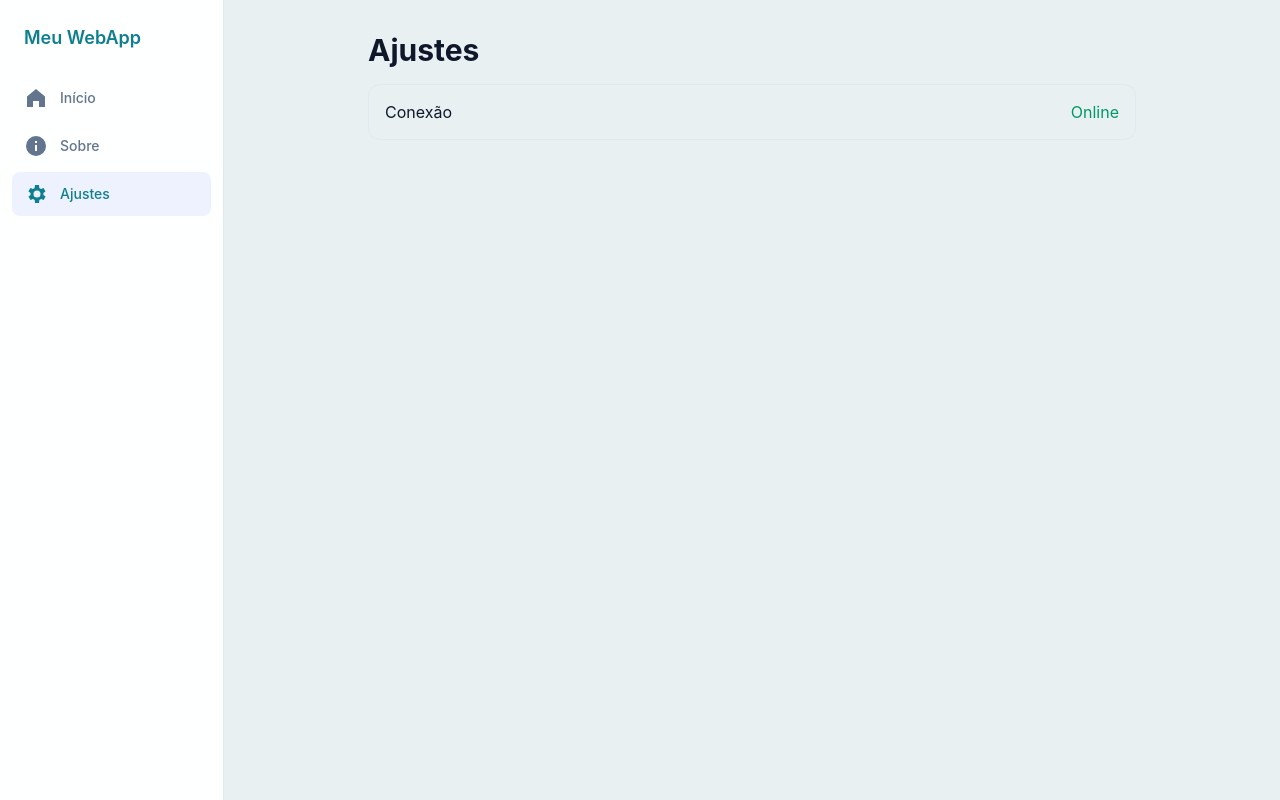
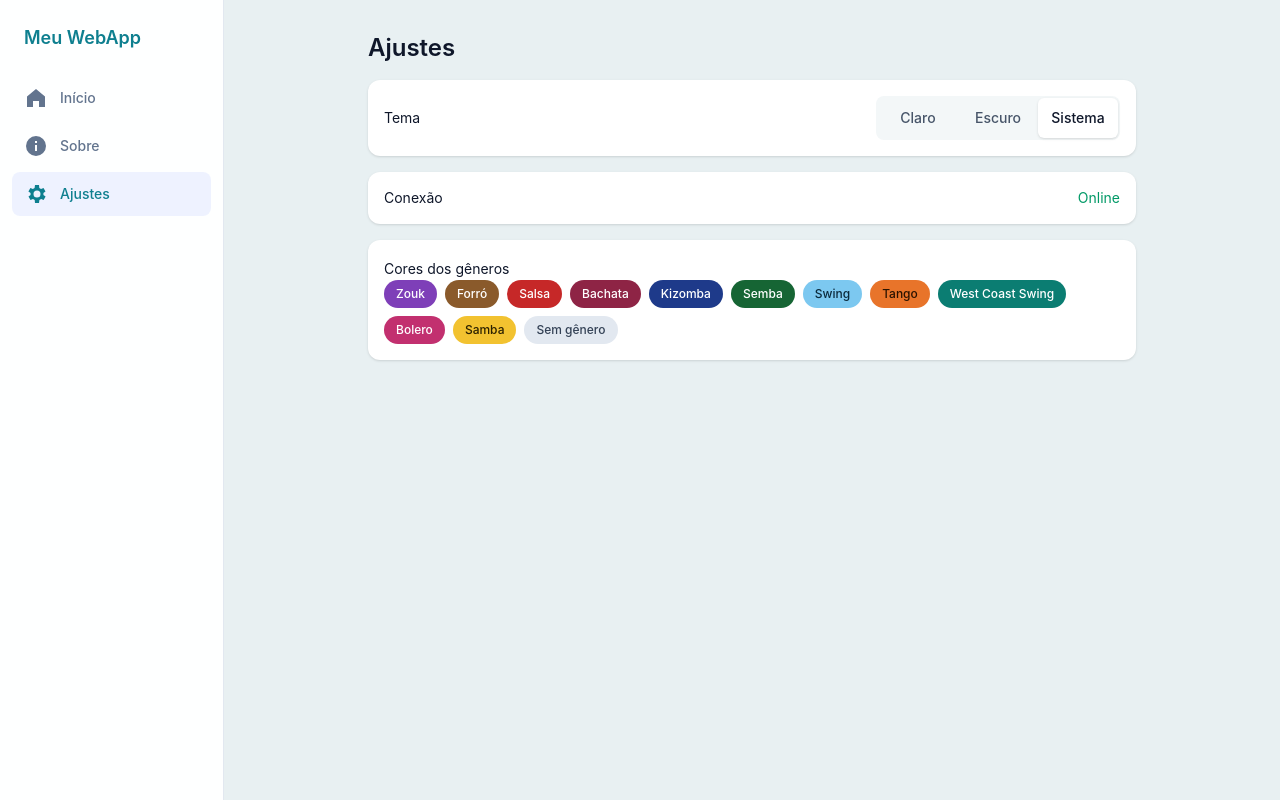
Before and after one commit to carloshrabelo/ai, a React (Vite) app: page /settings in a window 1280 px wide. Built offline with nearby package versions, Linux system fonts and the light colour scheme; no server answers.

Commit message:
Add base UI components and theme selector in settings
Co-Authored-By: Claude Opus 5.5 <noreply@anthropic.com>

```diff
--- /dev/null
+++ b/src/components/ui/Button.tsx
@@ -0,0 +1,46 @@
+import type { ButtonHTMLAttributes, ReactNode } from 'react'
+
+const FOCUS = 'focus-visible:outline-2 focus-visible:outline-offset-2 focus-visible:outline-brand'
+
+const VARIANTS = {
+  primary: 'bg-brand text-brand-fg hover:opacity-90',
+  secondary: 'border border-border bg-surface text-fg hover:bg-surface-muted',
+  ghost: 'text-fg-muted hover:bg-surface-muted hover:text-fg',
+}
+
+type ButtonProps = ButtonHTMLAttributes<HTMLButtonElement> & {
+  variant?: keyof typeof VARIANTS
+}
+
+/** Botão com texto: 44px de altura, rounded-lg. */
+export function Button({ variant = 'primary', type = 'button', className = '', ...props }: ButtonProps) {
+  return (
+    <button
+      type={type}
+      className={`inline-flex h-11 cursor-pointer items-center justify-center gap-2 rounded-lg px-4 text-sm font-medium transition disabled:cursor-default disabled:opacity-60 ${FOCUS} ${VARIANTS[variant]} ${className}`}
+      {...props}
+    />
+  )
+}
+
+type IconButtonProps = Omit<ButtonHTMLAttributes<HTMLButtonElement>, 'children'> & {
+  /** Texto para leitor de tela (o botão só mostra o ícone). */
+  label: string
+  icon: ReactNode
+  variant?: keyof typeof VARIANTS
+}
+
+/** Botão só com ícone: área de toque de 44 × 44px. */
+export function IconButton({ label, icon, variant = 'ghost', type = 'button', className = '', ...props }: IconButtonProps) {
+  return (
+    <button
+      type={type}
+      aria-label={label}
+      title={label}
+      className={`inline-flex size-11 shrink-0 cursor-pointer items-center justify-center rounded-lg transition ${FOCUS} ${VARIANTS[variant]} ${className}`}
+      {...props}
+    >
+      {icon}
+    </button>
+  )
+}
--- /dev/null
+++ b/src/components/ui/Card.tsx
@@ -0,0 +1,22 @@
+import type { HTMLAttributes } from 'react'
+
+type CardProps = HTMLAttributes<HTMLElement> & {
+  as?: 'article' | 'section' | 'div'
+  /** Painel flutuante (filtros, popup do mapa): cantos maiores e sombra mais forte. */
+  variant?: 'card' | 'panel'
+}
+
+const VARIANTS = {
+  card: 'rounded-xl shadow-sm',
+  panel: 'rounded-2xl shadow-md',
+}
+
+/** Superfície padrão: p-4, sombra no claro, borda sutil e sem sombra no escuro. */
+export function Card({ as: Tag = 'div', variant = 'card', className = '', ...props }: CardProps) {
+  return (
+    <Tag
+      className={`bg-surface p-4 dark:border dark:border-border dark:shadow-none ${VARIANTS[variant]} ${className}`}
+      {...props}
+    />
+  )
+}
--- /dev/null
+++ b/src/components/ui/Chip.tsx
@@ -0,0 +1,57 @@
+import type { ButtonHTMLAttributes } from 'react'
+import { type Genre, type GenreColor, genreToPalette } from '../../domain/genres'
+
+/** Classes literais para o Tailwind encontrar no build. */
+const COLOR_CLASSES: Record<GenreColor | 'neutral', string> = {
+  neutral: 'bg-genre-neutral text-genre-neutral-fg',
+  wine: 'bg-genre-wine text-genre-wine-fg',
+  pink: 'bg-genre-pink text-genre-pink-fg',
+  brown: 'bg-genre-brown text-genre-brown-fg',
+  'dark-blue': 'bg-genre-dark-blue text-genre-dark-blue-fg',
+  red: 'bg-genre-red text-genre-red-fg',
+  yellow: 'bg-genre-yellow text-genre-yellow-fg',
+  'dark-green': 'bg-genre-dark-green text-genre-dark-green-fg',
+  'light-blue': 'bg-genre-light-blue text-genre-light-blue-fg',
+  orange: 'bg-genre-orange text-genre-orange-fg',
+  purple: 'bg-genre-purple text-genre-purple-fg',
+  teal: 'bg-genre-teal text-genre-teal-fg',
+}
+
+const BASE = 'inline-flex shrink-0 items-center rounded-full px-3 text-xs font-medium whitespace-nowrap'
+
+type ChipProps = {
+  /** Gênero conhecido (usa a cor da paleta) ou texto livre (chip neutro). */
+  genre?: Genre
+  label?: string
+}
+
+function colorOf(genre?: Genre) {
+  return COLOR_CLASSES[genre ? genreToPalette[genre] : 'neutral']
+}
+
+/** Chip só de leitura, 28px de altura. */
+export function Chip({ genre, label }: ChipProps) {
+  return <span className={`${BASE} h-7 ${colorOf(genre)}`}>{label ?? genre}</span>
+}
+
+type ToggleChipProps = ChipProps &
+  Omit<ButtonHTMLAttributes<HTMLButtonElement>, 'type'> & {
+    pressed: boolean
+  }
+
+/** Chip selecionável do filtro, 32px de altura. Não selecionado fica neutro com borda. */
+export function ToggleChip({ genre, label, pressed, className = '', ...props }: ToggleChipProps) {
+  const state = pressed
+    ? colorOf(genre)
+    : 'border border-border bg-surface text-fg-muted hover:text-fg'
+  return (
+    <button
+      type="button"
+      aria-pressed={pressed}
+      className={`${BASE} h-8 cursor-pointer transition-colors focus-visible:outline-2 focus-visible:outline-offset-2 focus-visible:outline-brand ${state} ${className}`}
+      {...props}
+    >
+      {label ?? genre}
+    </button>
+  )
+}
--- a/src/pages/Settings.tsx
+++ b/src/pages/Settings.tsx
@@ -1,4 +1,8 @@
 import { useEffect, useState } from 'react'
+import ThemeToggle from '../components/ThemeToggle'
+import { Chip } from '../components/ui/Chip'
+import { Card } from '../components/ui/Card'
+import { GENRES } from '../domain/genres'
 
 export default function Settings() {
   const [online, setOnline] = useState(navigator.onLine)
@@ -15,13 +19,30 @@ export default function Settings() {
 
   return (
     <section className="space-y-4">
-      <h2 className="text-2xl font-bold md:text-3xl">Ajustes</h2>
-      <div className="flex min-h-14 items-center justify-between rounded-xl border border-slate-200 px-4 dark:border-slate-800">
-        <span>Conexão</span>
-        <span className={online ? 'text-emerald-600' : 'text-amber-600'}>
+      <h2 className="text-2xl font-semibold">Ajustes</h2>
+
+      <Card className="flex flex-wrap items-center justify-between gap-4">
+        <span className="text-sm">Tema</span>
+        <ThemeToggle />
+      </Card>
+
+      <Card className="flex items-center justify-between">
+        <span className="text-sm">Conexão</span>
+        <span className={`text-sm ${online ? 'text-emerald-600' : 'text-amber-600'}`}>
           {online ? 'Online' : 'Offline'}
         </span>
-      </div>
+      </Card>
+
+      {/* Provisório: vitrine das cores de gênero para conferir os dois temas. */}
+      <Card className="space-y-2">
+        <span className="text-sm">Cores dos gêneros</span>
+        <div className="flex flex-wrap gap-2">
+          {GENRES.map((genre) => (
+            <Chip key={genre} genre={genre} />
+          ))}
+          <Chip label="Sem gênero" />
+        </div>
+      </Card>
     </section>
   )
 }
```
Also changed, not shown: 1 other file (tests, documents, lock files or other folders).
